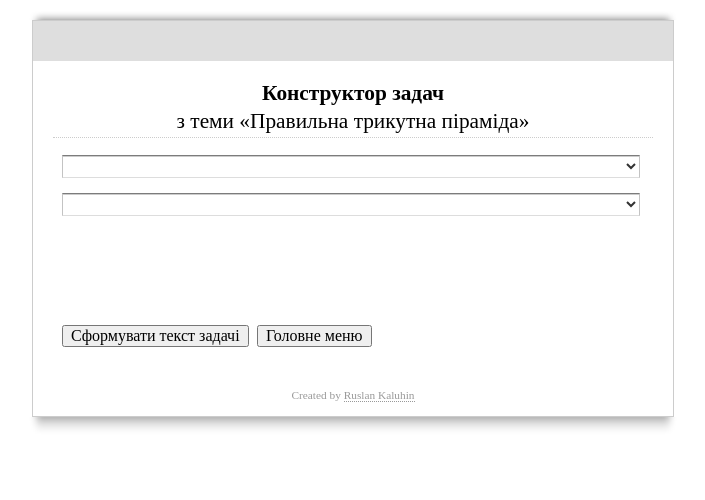
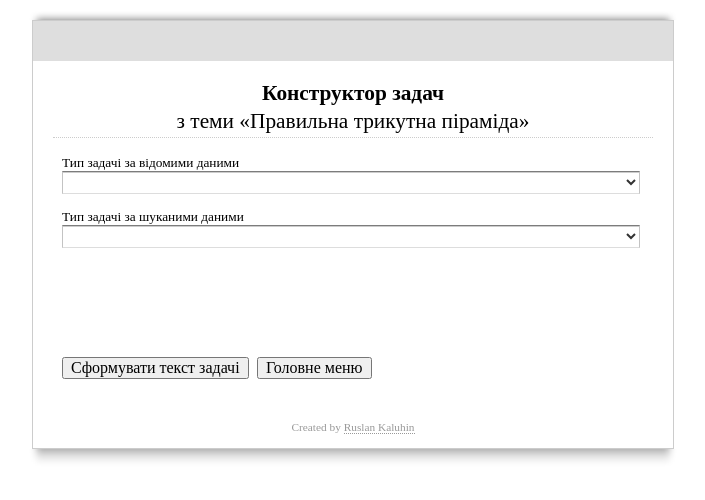
Before and after one commit to r-kalugin/Constructor, a plain HTML site: page form3.html in a window 1280 px wide. Shown: the whole page, without its empty margins (287-992 px from the left). Drawn offline with Linux system fonts and the light colour scheme; files whose address does not match are found by name.

Commit message:
Update form3.html

```diff
--- a/form3.html
+++ b/form3.html
@@ -43,7 +43,7 @@
 			</div>
 			<ul>
 				<li id="li_1" >
-					<label hidden="false">Тип задачі за відомими даними </label>
+					<label>Тип задачі за відомими даними </label>
 					<div>
 						<select class="element select large" id="element_1" name="element_1">
 							<option value="" selected="selected"></option>
@@ -52,7 +52,7 @@
 						</select>
 				</li>
 				<li id="li_2" >
-					<label hidden="false">Тип задачі за шуканими даними </label>
+					<label>Тип задачі за шуканими даними </label>
 					<div>
 						<select class="element select large" id="element_2" name="element_2">
 							<option value="" selected="selected"></option>
```
